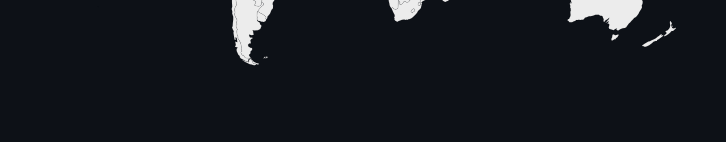
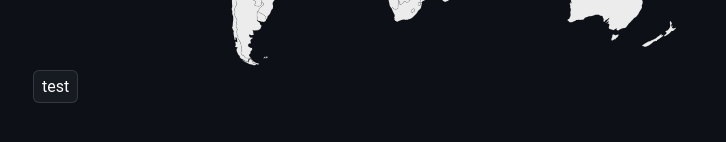
Before and after one commit to Vazonik/currency-index-front, an Angular app: page /explore in a window 1280 px wide. Shown: the part 316-458 px from the top of the page, without its empty margins (1-727 px from the left). Built offline with nearby package versions, Linux system fonts and the light colour scheme.

Commit message:
Tooltip init

```diff
--- a/src/app/explore/explore-routing.module.ts
+++ b/src/app/explore/explore-routing.module.ts
@@ -11,8 +11,7 @@ const routes: Routes = [
   },
   {
     path: '**',
-    loadChildren: () =>
-      import('./details/details.module').then((m) => m.DetailsModule),
+    component: ExploreComponent,
   },
 ];
 
--- /dev/null
+++ b/src/app/theme/essentials/tooltip/tooltip.component.html
@@ -0,0 +1,3 @@
+<div class="tooltip">
+  <span>{{ text }}</span>
+</div>
--- /dev/null
+++ b/src/app/theme/essentials/tooltip/tooltip.component.scss
@@ -0,0 +1,10 @@
+@use "../../theme";
+
+.tooltip {
+  border: 1px solid #fff2;
+  background-color: theme.$color-header-bg;
+  width: min-content;
+  height: min-content;
+  padding: 6px 8px;
+  border-radius: 6px;
+}
--- /dev/null
+++ b/src/app/theme/essentials/tooltip/tooltip.component.ts
@@ -0,0 +1,10 @@
+import { Component } from '@angular/core';
+
+@Component({
+  selector: 'ci-tooltip',
+  templateUrl: './tooltip.component.html',
+  styleUrls: ['./tooltip.component.scss'],
+})
+export class TooltipComponent {
+  text = 'test';
+}
--- a/src/app/theme/map/map-svg-data.ts
+++ b/src/app/theme/map/map-svg-data.ts
@@ -1190,7 +1190,7 @@ export const countries: Country[] = [
   },
   {
     name: 'Russia',
-    id: '',
+    id: 'RU',
     paths: [
       'M 1689.5 177.4 1703.2 188.4 1694.3 186.4 1698 195.4 1707.6 201.8 1710.6 206.2 1704.1 202.4 1704.2 207.3 1699.5 202 1695.7 195.9 1690.1 189.2 1687.7 184.4 1681.3 176.2 1673.3 170.1 1666.5 161.7 1668.4 158.9 1664 156.1 1665.3 155.2 1670.2 159.2 1677.1 165.1 1682.3 171.2 1689.5 177.4 Z',
       'M 1094.6 155.4 1085.8 155.5 1079.9 154.8 1080.6 152.2 1086.9 150.2 1092 151.3 1094.2 152.2 1094 153.9 1094.6 155.4 Z',
--- a/src/app/theme/map/map.component.html
+++ b/src/app/theme/map/map.component.html
@@ -11,7 +11,7 @@
     version="1.2"
     viewbox="0 0 2000 857"
     xmlns="http://www.w3.org/2000/svg"
-    (mousedown)="onMouseDown()"
+    (mousedown)="onMouseDown($event)"
     (window:mouseup)="onMouseUp()"
     (window:mousemove)="onMouseMove($event)"
   >
@@ -20,7 +20,7 @@
         'scale(' + scale + ') translate(' + xTranslate + ',' + yTranslate + ')'
       "
     >
-      <a *ngFor="let country of mapData">
+      <a *ngFor="let country of mapData" (click)="onCountryClick(country.id)">
         <path *ngFor="let d of country.paths" [attr.d]="d"></path>
       </a>
     </g>
@@ -33,4 +33,5 @@
       -
     </button>
   </div>
+  <ci-tooltip></ci-tooltip>
 </div>
--- a/src/app/theme/map/map.component.scss
+++ b/src/app/theme/map/map.component.scss
@@ -8,6 +8,8 @@
   position: relative;
 
   a {
+    cursor: pointer;
+
     &:hover path {
       fill: theme.$color-primary;
     }
--- a/src/app/theme/map/map.component.ts
+++ b/src/app/theme/map/map.component.ts
@@ -1,4 +1,4 @@
-import { Component, OnInit } from '@angular/core';
+import { Component, EventEmitter, OnInit, Output } from '@angular/core';
 import { countries } from './map-svg-data';
 import { Vector } from 'src/app/core/helpers/vector';
 
@@ -15,8 +15,10 @@ const INIT_SCALE = 0.5;
   styleUrls: ['./map.component.scss'],
 })
 export class MapComponent implements OnInit {
+  @Output()
+  countryClick: EventEmitter<string> = new EventEmitter<string>();
+
   public mapData = countries;
-
   public windowScaleFactor = 1;
   public mapScaleFactor = 1;
   public mapWidht = MAP_WIDTH * INIT_SCALE;
@@ -52,21 +54,27 @@ export class MapComponent implements OnInit {
     this.zoomMap(newMapScaleFactor);
   }
 
-  public onMouseDown() {
-    this.dragging = true;
+  public onMouseDown(e: MouseEvent) {
+    if (e.buttons == 1) {
+      this.dragging = true;
+    }
   }
 
   public onMouseUp() {
     this.dragging = false;
   }
 
-  public onMouseMove(e: any) {
+  public onMouseMove(e: MouseEvent) {
     if (this.dragging) {
       this.dragMap({
         x: e.movementX / this.scale,
         y: e.movementY / this.scale,
       });
     }
+  }
+
+  public onCountryClick(id: string) {
+    this.countryClick.emit(id);
   }
 
   private scaleMapWithWindow(windowWidth: number) {
@@ -90,8 +98,6 @@ export class MapComponent implements OnInit {
     const MIN_X_TRANSLATE = MAP_WIDTH / this.mapScaleFactor - MAP_WIDTH;
     const MIN_Y_TRANSLATE = MAP_HEIGHT / this.mapScaleFactor - MAP_HEIGHT;
 
-    console.log(MIN_X_TRANSLATE);
-
     let newXTranslate = this.xTranslate;
     let newYTranslate = this.yTranslate;
 
--- a/src/app/theme/map/map.module.ts
+++ b/src/app/theme/map/map.module.ts
@@ -1,10 +1,11 @@
 import { CommonModule } from '@angular/common';
 import { NgModule } from '@angular/core';
+import { EssentialsModule } from '../essentials/essentials.module';
 import { MapComponent } from './map.component';
 
 @NgModule({
   declarations: [MapComponent],
-  imports: [CommonModule],
+  imports: [CommonModule, EssentialsModule],
   exports: [MapComponent],
   providers: [],
 })
```
Also changed, not shown: src/app/theme/essentials/essentials.module.ts (added, +10 -0 lines).
